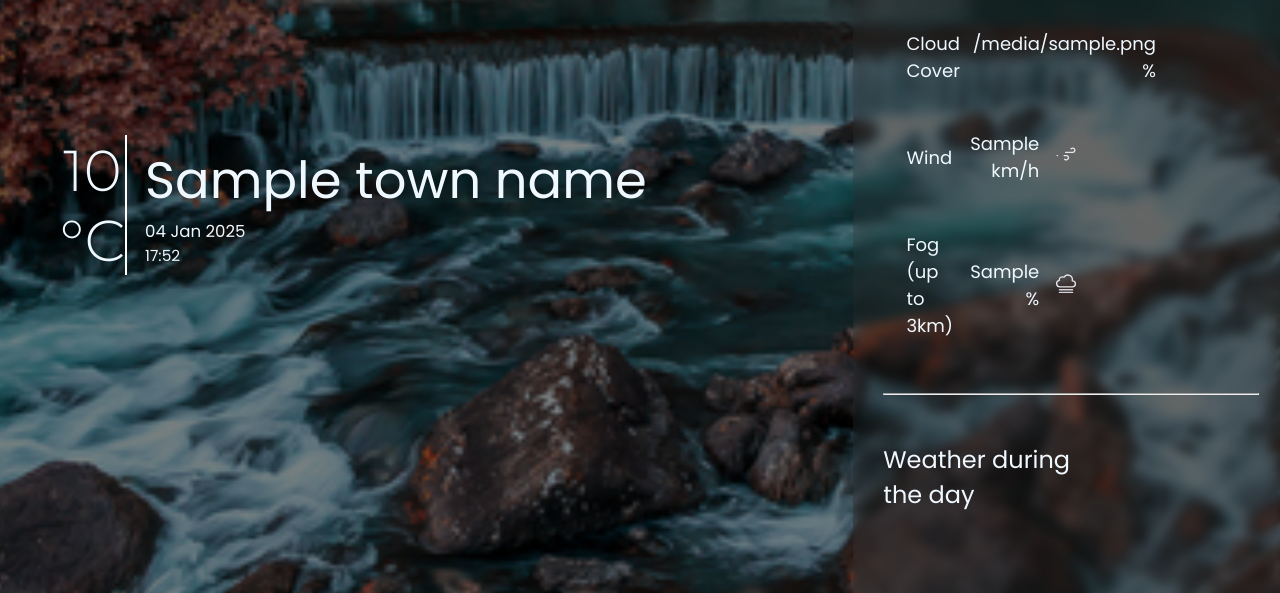
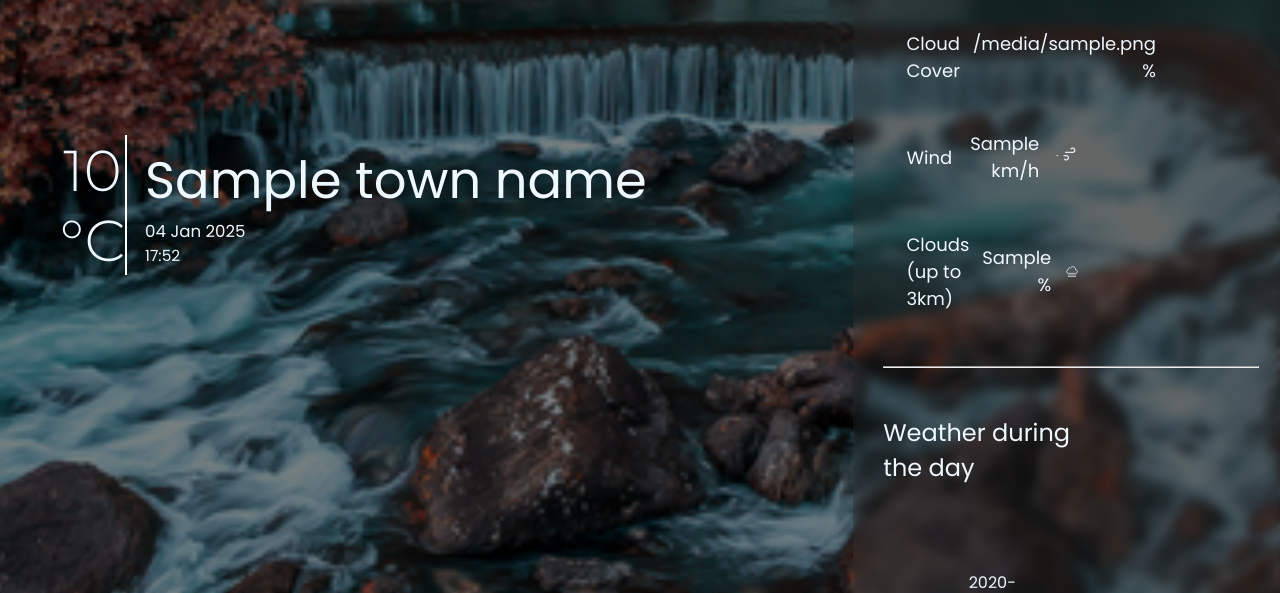
Before and after one commit to sveti-berin/MetNoBiH, a Flask app: template templates/index.html in a window 1280 px wide. Shown: the part 699-1292 px from the top of the page. Run offline with Flask 3, Linux system fonts and the light colour scheme; the template is opened without the code that fills it: most values are stand-ins (such as "Sample title", 1, 10 or a date in 2020).

Commit message:
MetNoBiH.ba ver 1.6
Added some bug fixes regarding the fog

```diff
--- a/app.py
+++ b/app.py
@@ -146,23 +146,25 @@
     hourly_data["weather_code"] = hourly_weather_code
     hourly_data["cloud_cover_low"] = hourly_cloud_cover_low
     hourly_dataframe = pd.DataFrame(data = hourly_data)
-    hour1 = hourly_dataframe.iloc[current_time + 2]
+    hour1 = hourly_dataframe.iloc[current_time + 1]
     hour2 = hourly_dataframe.iloc[current_time + 3]
     hour3 = hourly_dataframe.iloc[current_time + 4]
     hour4 = hourly_dataframe.iloc[current_time + 5]
     hour5 = hourly_dataframe.iloc[current_time + 6]
     hour6 = hourly_dataframe.iloc[current_time + 7]
     hour7 = hourly_dataframe.iloc[current_time + 8]
-    fog = hourly_cloud_cover_low[current_time+2]
+    fog = hourly_cloud_cover_low[current_time + 1]
+    #print(hour1['date'])
+    #print(hour1['cloud_cover_low'])
     #print(hourly_cloud_cover_low)
     hourly_data = {
-        "hour1" : hourly_dataframe.iloc[current_time + 2],
-        "hour2" : hourly_dataframe.iloc[current_time + 3],
-        "hour3" : hourly_dataframe.iloc[current_time + 4],
-        "hour4" : hourly_dataframe.iloc[current_time + 5],
-        "hour5" : hourly_dataframe.iloc[current_time + 6],
-		"hour6" : hourly_dataframe.iloc[current_time + 7],
-        "hour7" : hourly_dataframe.iloc[current_time + 8],
+        "hour1" : hour1,
+        "hour2" : hour2,
+        "hour3" : hour3,
+        "hour4" : hour4,
+        "hour5" : hour5,
+		"hour6" : hour6,
+        "hour7" : hour7,
         "current_fog" : int(fog),
         "weather1" : weather_codes.get(hour1['weather_code'], "Unkown weather"),
         "weather2" : weather_codes.get(hour2['weather_code'], "Unkown weather"),
@@ -171,7 +173,7 @@
     	"weather5" : weather_codes.get(hour5['weather_code'], "Unkown weather"),
         "weather6" : weather_codes.get(hour6['weather_code'], "Unkown weather"),
         "weather7" : weather_codes.get(hour7['weather_code'], "Unkown weather"),
-        "time" : current_time,
+        #"time" : current_time,
         "img1" : f"{int(hourly_weather_code[current_time + 2])}",
         "img2" : f"{int(hourly_weather_code[current_time + 3])}",
         "img3" : f"{int(hourly_weather_code[current_time + 4])}",
--- a/templates/index.html
+++ b/templates/index.html
@@ -121,7 +121,7 @@
                         </div>
                     </div>
                     <div class="weather_info_container">
-                        <h4 class="item1">Fog (up to 3km)</h4>
+                        <h4 class="item1">Clouds (up to 3km)</h4>
                         <h4 class="item2">{{current_fog}} %</h4>
                         <div class="item3">
                             <img src="static/img/weather/45.svg" alt="icon">
@@ -317,7 +317,7 @@
                         </div>
                     </div>
                     <div class="weather_info_container">
-                        <h4 class="item1">Fog (up to 3km)</h4>
+                        <h4 class="item1">Clouds (up to 3km)</h4>
                         <h4 class="item2">{{current_fog}} %</h4>
                         <div class="item3">
                             <img src="static/img/weather/45.svg" alt="icon">
```
Also changed, not shown: .cache.sqlite.
